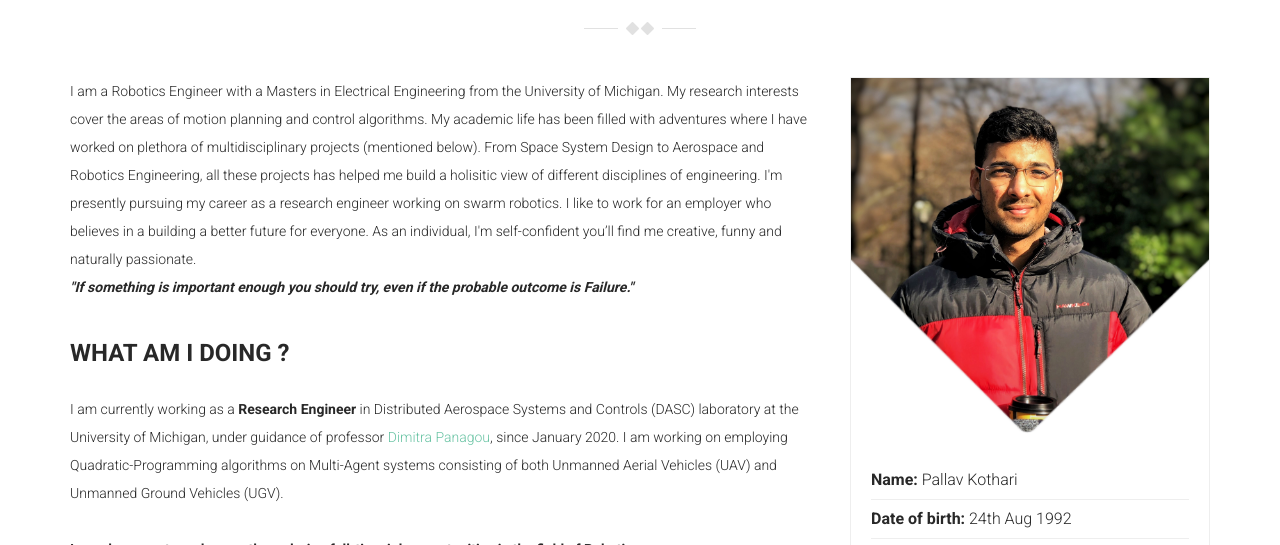
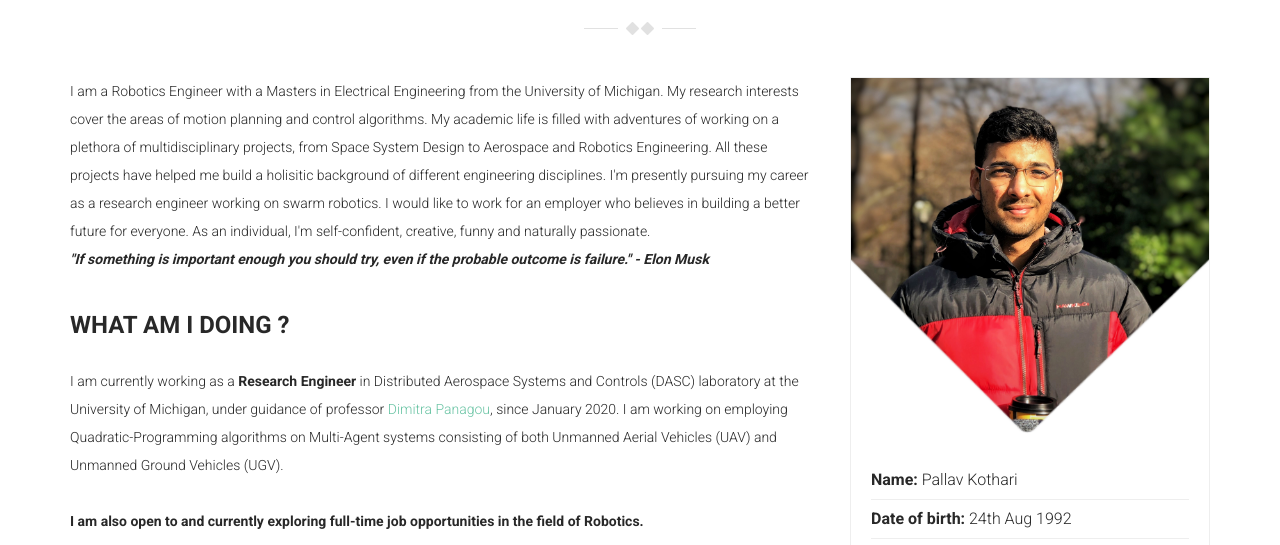
Before and after one commit to pallavkot/pallavkothari, a plain HTML site: page index.html in a window 1280 px wide. Shown: the part 1035-1580 px from the top of the page. Drawn offline with Linux system fonts and the light colour scheme; a script that the page names is missing.

Commit message:
Fixed typos in about me page

```diff
--- a/index.html
+++ b/index.html
@@ -127,12 +127,12 @@
 
           <div class="col-md-8 col-md-pull-4">
             <div class="short-info wow fadeInUp">
-              <p>I am a Robotics Engineer with a Masters in Electrical Engineering from the University of Michigan. My research interests cover the areas of motion planning and control algorithms. My academic life has been filled with adventures where I have worked on plethora of multidisciplinary projects (mentioned below).
-                From Space System Design to Aerospace and Robotics Engineering, all these projects has helped me build a holisitic view of different disciplines of engineering.
+              <p>I am a Robotics Engineer with a Masters in Electrical Engineering from the University of Michigan. My research interests cover the areas of motion planning and control algorithms. My academic life is filled with adventures of working on a plethora of multidisciplinary projects,
+                from Space System Design to Aerospace and Robotics Engineering. All these projects have helped me build a holisitic background of different engineering disciplines.
                 I'm presently pursuing my career as a research engineer working on swarm robotics.
-                I like to work for an employer who believes in a building a better future for everyone.
-                As an individual, I'm self-confident you’ll find me creative, funny and naturally passionate.
-                <br><i><strong>"If something is important enough you should try, even if the probable outcome is Failure."</i></strong></p>
+                I would like to work for an employer who believes in building a better future for everyone.
+                As an individual, I'm self-confident, creative, funny and naturally passionate.
+                <br><i><strong>"If something is important enough you should try, even if the probable outcome is failure." - Elon Musk</i></strong></p>
             </div>
 
             <div class="short-info wow fadeInUp">
```
